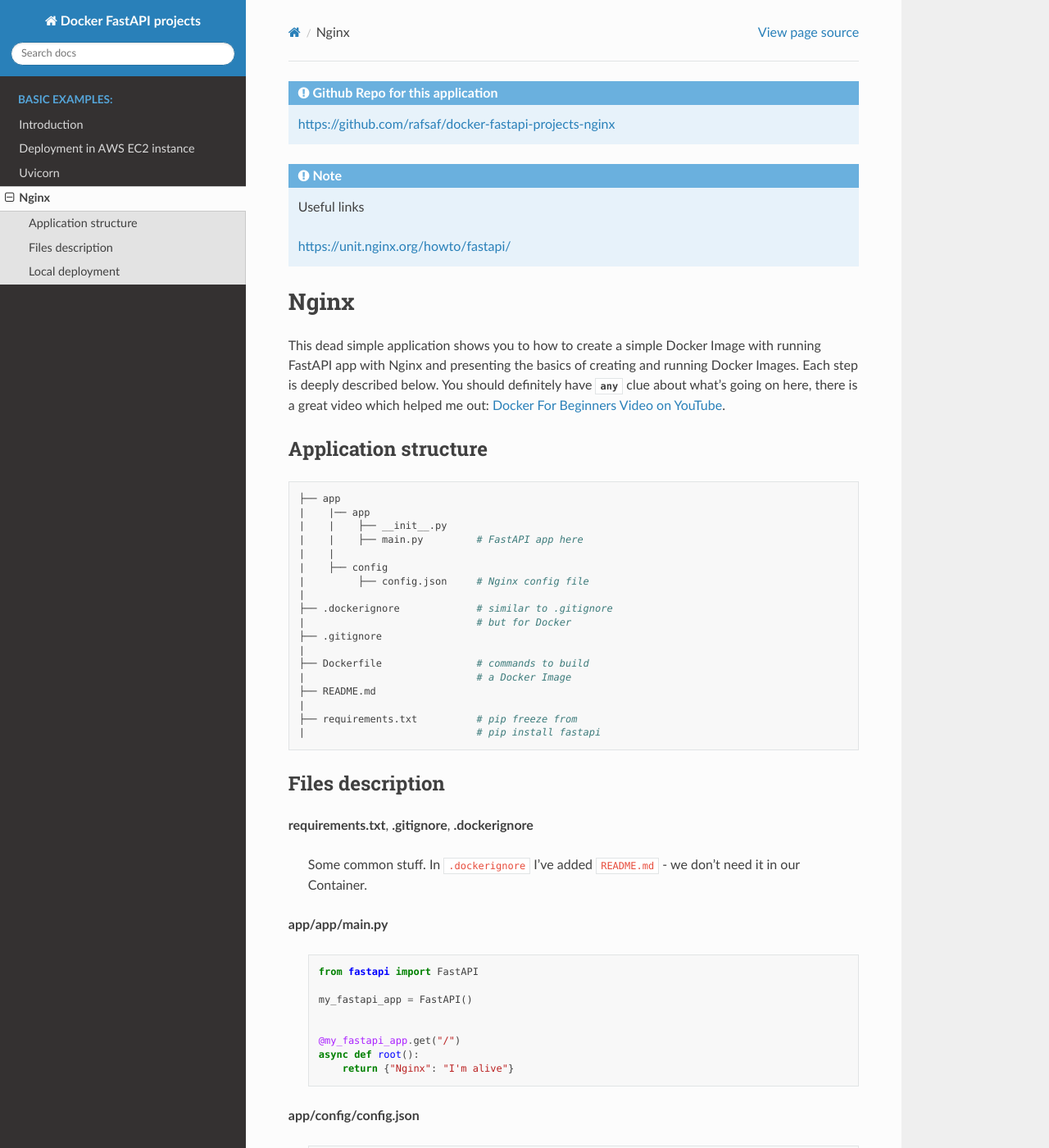
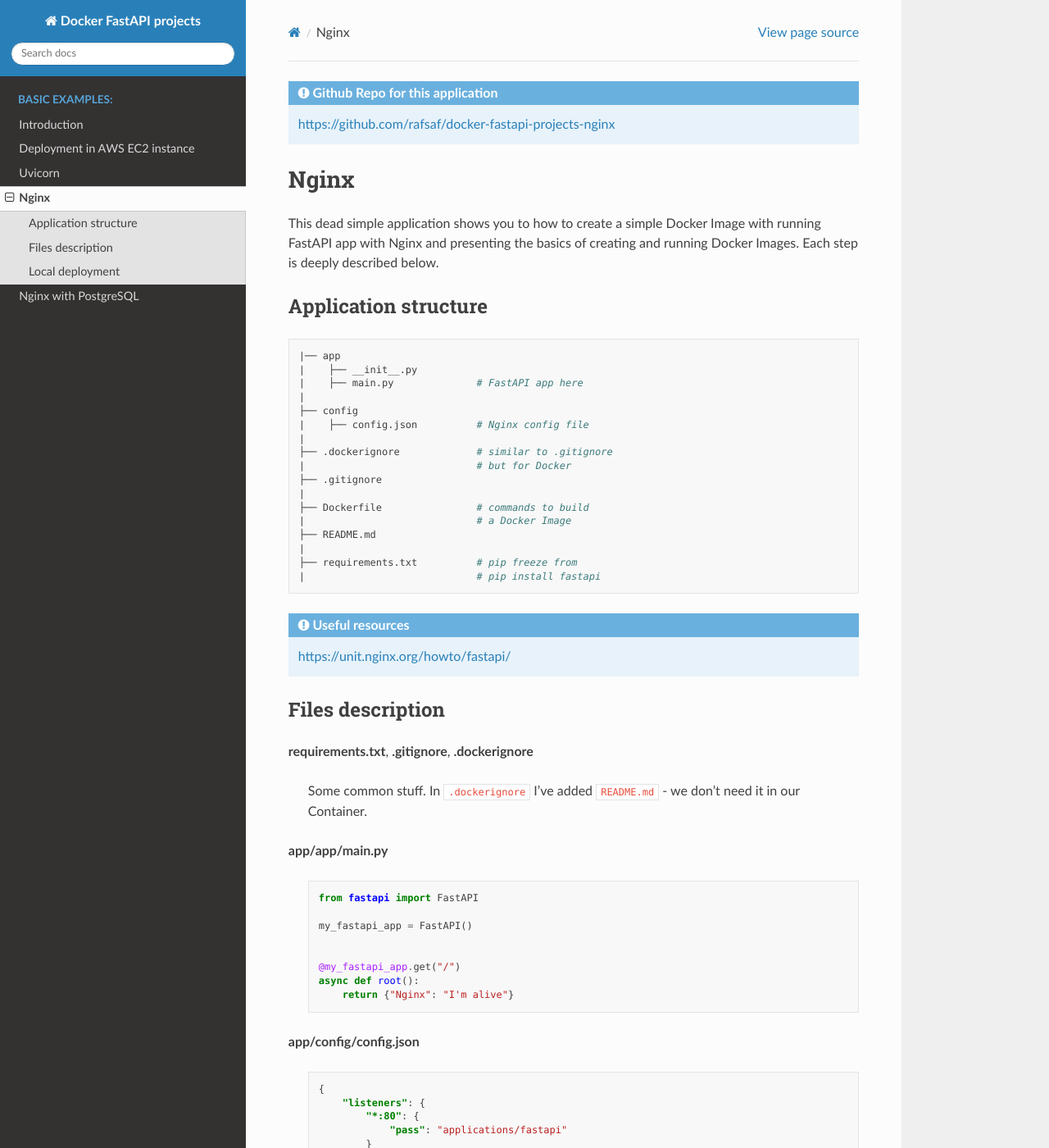
Before and after one commit to rafsaf/docker-fastapi-projects, a Sphinx documentation site: the page built from docs/nginx.rst, in a window 1280 px wide and 1400 px high. Shown: the whole window at 82% size. Built offline with Sphinx 7.4.7 and the Read the Docs theme 2.0.0, drawn with Linux system fonts in a browser that asks for light colours; some of the changed text lies outside the part shown.

Commit message:
added nginx with postgresql

```diff
--- a/docs/nginx.rst
+++ b/docs/nginx.rst
@@ -1,10 +1,6 @@
 .. admonition:: Github Repo for this application
 
   https://github.com/rafsaf/docker-fastapi-projects-nginx
-
-.. note:: Useful links
-
-  https://unit.nginx.org/howto/fastapi/
 
 .. role:: green
 
@@ -13,22 +9,19 @@
 
 
 This dead simple application shows you to how to create a simple Docker Image with running FastAPI app with Nginx and presenting the basics of creating and running Docker Images. Each step is deeply described below.
-You should definitely have :class:`any` clue about what's going on here, there is a great video which helped me out: `Docker For Beginners Video on YouTube`_.
 
-.. _Docker For Beginners Video on YouTube: https://www.youtube.com/watch?v=i7ABlHngi1Q
 
 Application structure
 ---------------------
 
 .. code-block:: bash
 
-  ├── app
-  |    |── app
-  |    |    ├── __init__.py
-  |    |    ├── main.py         # FastAPI app here
-  |    |
-  |    ├── config
-  |         ├── config.json     # Nginx config file
+  |── app
+  |    ├── __init__.py
+  |    ├── main.py              # FastAPI app here
+  |
+  ├── config
+  |    ├── config.json          # Nginx config file
   |
   ├── .dockerignore             # similar to .gitignore
   |                             # but for Docker
@@ -40,6 +33,10 @@
   |
   ├── requirements.txt          # pip freeze from
   |                             # pip install fastapi
+
+.. admonition:: Useful resources
+
+  https://unit.nginx.org/howto/fastapi/
 
 Files description
 -----------------
@@ -77,7 +74,7 @@
             "fastapi": {
                 "type": "python 3.9",
                 "path": "/build/app/",
-                "module": "app.main",
+                "module": "main",
                 "callable": "my_fastapi_app"
             }
         }
@@ -104,7 +101,7 @@
     # Our Debian with Python and Nginx for python apps.
     # See https://hub.docker.com/r/nginx/unit/
 
-    COPY ./app/config/config.json /docker-entrypoint.d/config.json
+    COPY ./config/config.json /docker-entrypoint.d/config.json
 
     # Ok, this is something we get thanks to the Nginx Unit Image.
     # We don't need to call stuff like
--- a/docs/uvicorn.rst
+++ b/docs/uvicorn.rst
@@ -7,9 +7,7 @@
 
 
 This dead simple application shows you to how to create a simple Docker Image with running FastAPI app with Uvicorn and presenting the basics of creating and running Docker Images. Each step is deeply described below.
-You should definitely have :class:`any` clue about what's going on here, there is a great video which helped me out: `Docker For Beginners Video on YouTube`_.
 
-.. _Docker For Beginners Video on YouTube: https://www.youtube.com/watch?v=i7ABlHngi1Q
 
 Application structure
 ---------------------
```
Also changed, not shown: README.md (+9 -0 lines), docs/index.rst (+7 -7 lines), docs/introduction.rst (+2 -15 lines), docs/nginx_with_postgresql.rst (added, +187 -0 lines).
